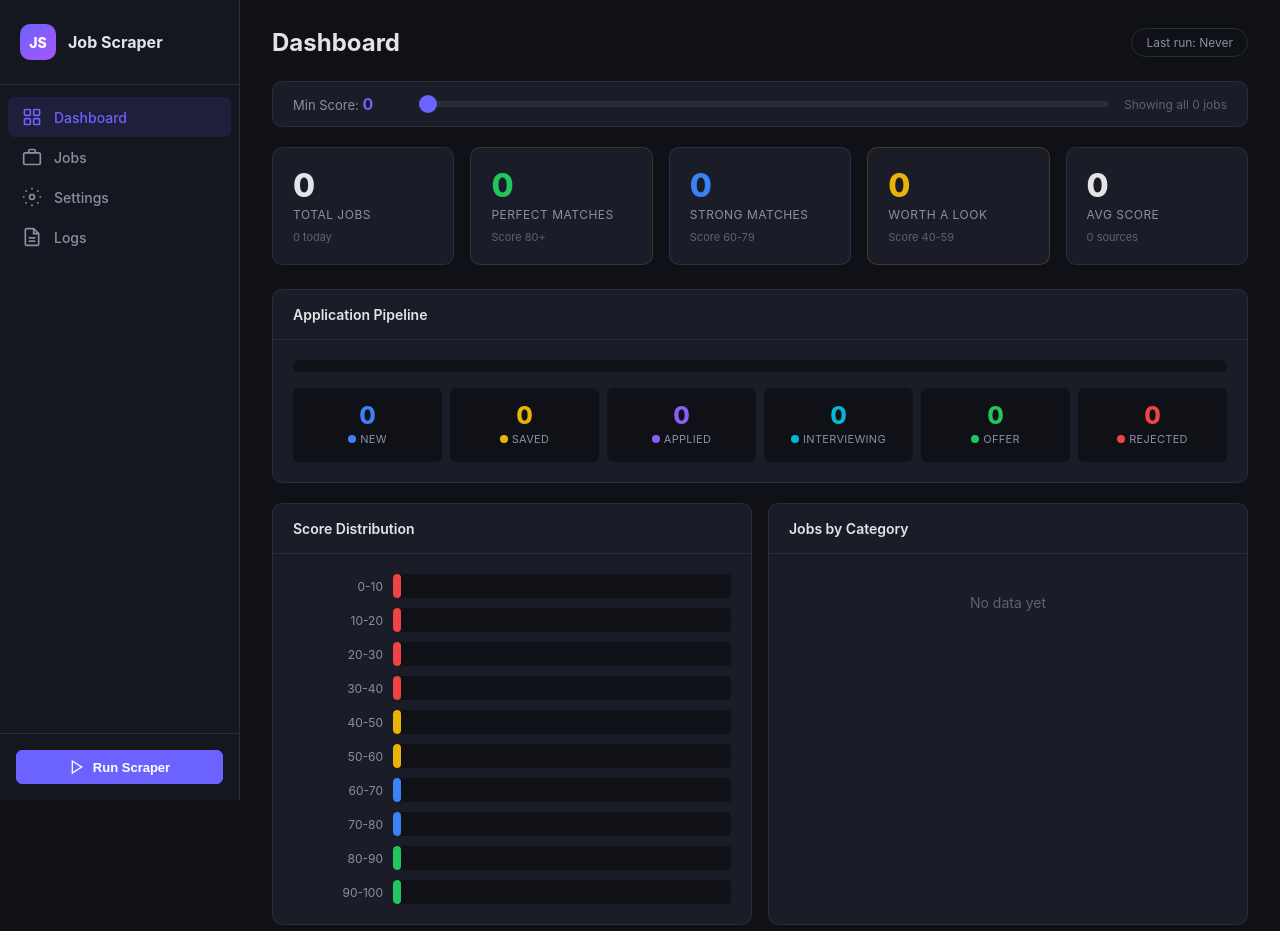
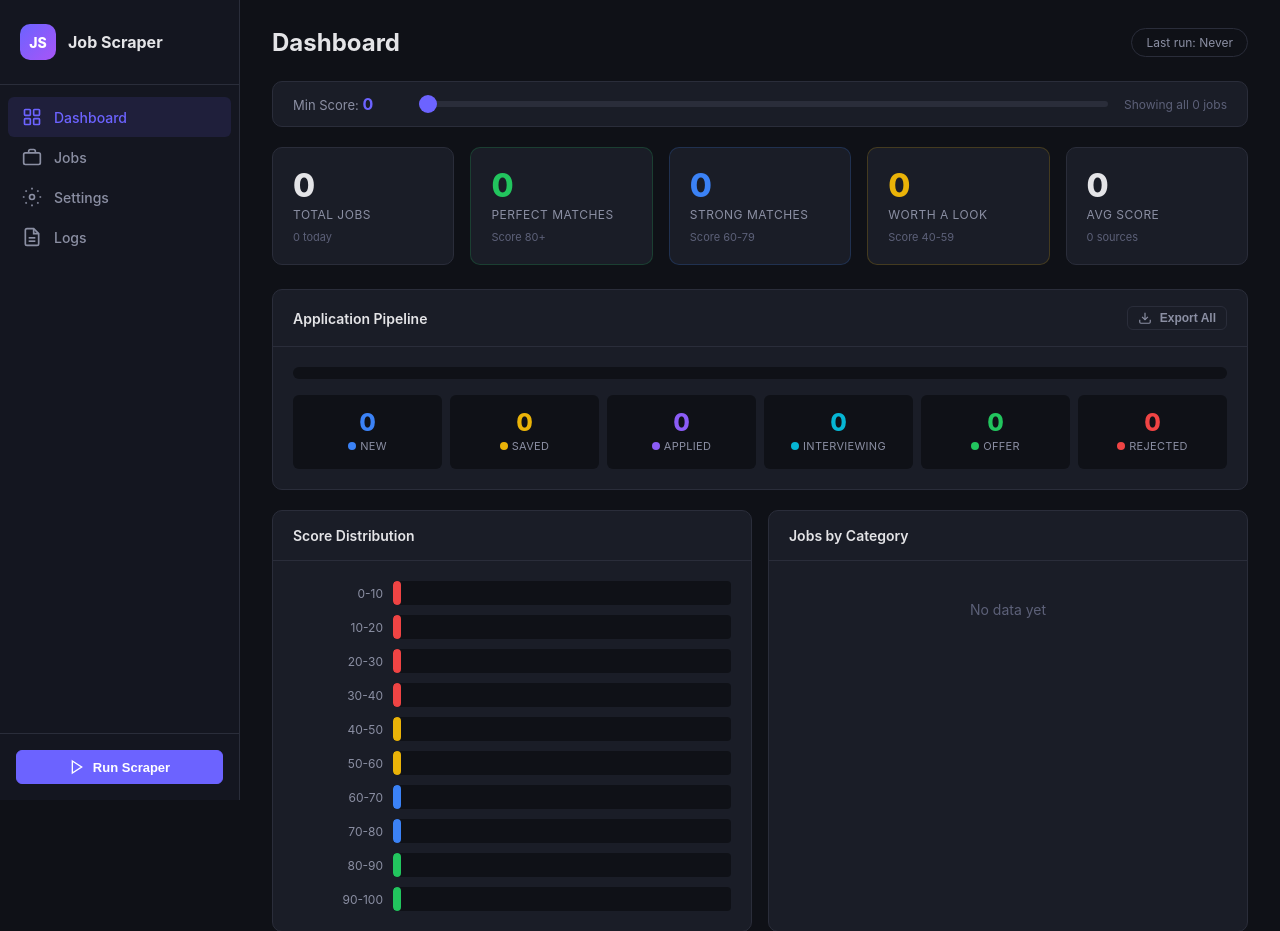
Before and after one commit to samgregoost/job-scraper, a Flask app: page / in a window 1280 px wide. Shown: the top 931 px of the page. Run offline with Flask 3, Linux system fonts and the light colour scheme; data that the repository does not hold is empty.

Commit message:
Add CSV export, search statement, score filter, pipeline stats, and deploy fixes
- CSV export with filters (by status, score, source, search)
- Natural language "What I'm Looking For" box for AI matching
- Min-score slider filters all dashboard stats
- Application pipeline funnel with per-status export
- Score distribution histogram
- Railway deploy: env var overrides for secrets, waitress server
- Fix matcher: dynamic re-weighting when job descriptions are empty
- Fix LinkedIn scraper: fetch descriptions from public pages
- Fix Himalayas: dedup bug (slug=None)
- RSS feeds: auto-fetch page content when RSS has no description

Co-Authored-By: Claude Opus 4.6 (1M context) <noreply@anthropic.com>

```diff
--- a/dashboard.py
+++ b/dashboard.py
@@ -430,6 +430,67 @@ def api_test_email():
         return jsonify({"error": str(e)}), 500
 
 
+# ── API: Export CSV ───────────────────────────────────────────────
+
+@app.route("/api/export/csv")
+def api_export_csv():
+    """Export jobs to CSV with optional filters."""
+    import csv
+    import io
+
+    db = get_db()
+    jobs, total = db.get_jobs(
+        category=request.args.get("category"),
+        source=request.args.get("source"),
+        status=request.args.get("status"),
+        search=request.args.get("search"),
+        min_score=float(request.args.get("min_score")) if request.args.get("min_score") else None,
+        sort_by=request.args.get("sort_by", "score"),
+        sort_dir=request.args.get("sort_dir", "DESC"),
+        limit=10000,
+        offset=0,
+    )
+    db.close()
+
+    output = io.StringIO()
+    writer = csv.writer(output)
+    writer.writerow([
+        "Title", "Company", "Location", "Score", "Category",
+        "Status", "Skills Matched", "Source", "Remote",
+        "Salary Min", "Salary Max", "Currency",
+        "AI Reasoning", "URL", "Scraped At",
+    ])
+    for j in jobs:
+        writer.writerow([
+            j.get("title", ""),
+            j.get("company", ""),
+            j.get("location", ""),
+            j.get("score", ""),
+            j.get("category", ""),
+            j.get("application_status", ""),
+            j.get("skill_matches", ""),
+            j.get("source", ""),
+            "Yes" if j.get("remote") else "No",
+            j.get("salary_min", ""),
+            j.get("salary_max", ""),
+            j.get("salary_currency", ""),
+            j.get("llm_reasoning", ""),
+            j.get("url", ""),
+            j.get("scraped_at", ""),
+        ])
+
+    from flask import Response
+    timestamp = datetime.now().strftime("%Y%m%d_%H%M")
+    status_filter = request.args.get("status", "all")
+    filename = f"jobs_{status_filter}_{timestamp}.csv"
+
+    return Response(
+        output.getvalue(),
+        mimetype="text/csv",
+        headers={"Content-Disposition": f"attachment; filename={filename}"},
+    )
+
+
 # ── API: Logs ─────────────────────────────────────────────────────
 
 @app.route("/api/logs")
--- a/static/app.js
+++ b/static/app.js
@@ -95,9 +95,10 @@ function renderPipelineFunnel(stats) {
     const stagesEl = document.getElementById('pipelineStages');
     stagesEl.innerHTML = stages.map(s => {
         const count = funnel[s.key] || 0;
-        return `<div class="pipeline-stage" onclick="showPage('jobs'); document.getElementById('filterStatus').value='${s.key}'; loadJobs();">
-            <div class="stage-count" style="color:${s.color}">${count}</div>
+        return `<div class="pipeline-stage">
+            <div class="stage-count" style="color:${s.color};cursor:pointer" onclick="showPage('jobs'); document.getElementById('filterStatus').value='${s.key}'; loadJobs();">${count}</div>
             <div class="stage-label"><span class="stage-dot" style="background:${s.color}"></span>${s.label}</div>
+            ${count > 0 ? `<div class="stage-export" onclick="exportCSV('${s.key}')" title="Export ${s.label} to CSV">CSV</div>` : ''}
         </div>`;
     }).join('');
 }
@@ -726,6 +727,34 @@ async function testEmail() {
     }
 }
 
+// ── Export CSV ────────────────────────────────────
+function exportCSV(statusOverride) {
+    const params = new URLSearchParams();
+
+    if (statusOverride) {
+        // Called from pipeline section with a specific status or 'all'
+        if (statusOverride !== 'all') params.set('status', statusOverride);
+    } else {
+        // Called from Jobs page — use current filters
+        const search = document.getElementById('searchInput')?.value;
+        const category = document.getElementById('filterCategory')?.value;
+        const source = document.getElementById('filterSource')?.value;
+        const status = document.getElementById('filterStatus')?.value;
+        const sortBy = document.getElementById('sortBy')?.value;
+
+        if (search) params.set('search', search);
+        if (category && category !== 'all') params.set('category', category);
+        if (source && source !== 'all') params.set('source', source);
+        if (status && status !== 'all') params.set('status', status);
+        if (sortBy) params.set('sort_by', sortBy);
+    }
+
+    if (dashMinScore > 0) params.set('min_score', dashMinScore);
+
+    window.location.href = `/api/export/csv?${params}`;
+    toast('Downloading CSV...', 'success');
+}
+
 // ── Logs ──────────────────────────────────────────
 async function loadLogs() {
     const data = await api('/api/logs');
--- a/static/style.css
+++ b/static/style.css
@@ -150,6 +150,8 @@ a:hover { color: var(--primary-hover); }
 .pipeline-stage .stage-count { font-size: 24px; font-weight: 800; line-height: 1; }
 .pipeline-stage .stage-label { font-size: 11px; color: var(--text-muted); margin-top: 4px; text-transform: uppercase; letter-spacing: 0.3px; }
 .pipeline-stage .stage-dot { width: 8px; height: 8px; border-radius: 50%; display: inline-block; margin-right: 4px; }
+.pipeline-stage .stage-export { font-size: 10px; color: var(--text-dim); cursor: pointer; margin-top: 6px; text-transform: uppercase; letter-spacing: 0.5px; }
+.pipeline-stage .stage-export:hover { color: var(--primary); }
 
 .charts-row { display: grid; grid-template-columns: repeat(2, 1fr); gap: 16px; margin-bottom: 20px; }
 
--- a/templates/dashboard.html
+++ b/templates/dashboard.html
@@ -86,7 +86,13 @@
 
     <!-- Application Pipeline -->
     <div class="card">
-      <div class="card-header">Application Pipeline</div>
+      <div class="card-header">
+        Application Pipeline
+        <button class="btn btn-sm btn-outline" onclick="exportCSV('all')">
+          <svg viewBox="0 0 24 24" fill="none" stroke="currentColor" stroke-width="2" style="width:14px;height:14px"><path d="M21 15v4a2 2 0 0 1-2 2H5a2 2 0 0 1-2-2v-4"/><polyline points="7 10 12 15 17 10"/><line x1="12" y1="15" x2="12" y2="3"/></svg>
+          Export All
+        </button>
+      </div>
       <div class="card-body">
         <div class="pipeline-track" id="pipelineTrack"></div>
         <div class="pipeline-stages" id="pipelineStages"></div>
@@ -142,6 +148,12 @@
   <div class="page" id="page-jobs">
     <div class="page-header">
       <h1>Jobs</h1>
+      <div class="header-actions">
+        <button class="btn btn-outline" onclick="exportCSV()">
+          <svg viewBox="0 0 24 24" fill="none" stroke="currentColor" stroke-width="2" style="width:16px;height:16px"><path d="M21 15v4a2 2 0 0 1-2 2H5a2 2 0 0 1-2-2v-4"/><polyline points="7 10 12 15 17 10"/><line x1="12" y1="15" x2="12" y2="3"/></svg>
+          Export CSV
+        </button>
+      </div>
     </div>
 
     <div class="filters-bar">
```
